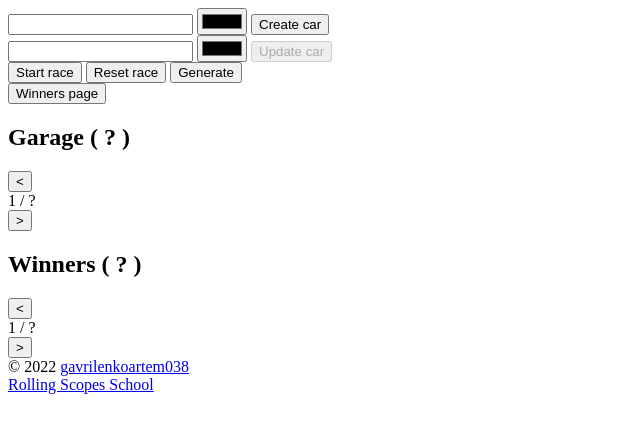
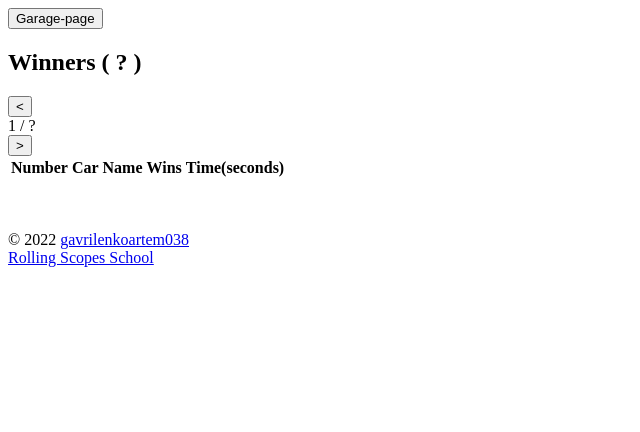
Before and after one commit to gavrilenkoartem038/JS2022Q1, a website built with webpack: page async-race/src/index.html in a window 1280 px wide. Both pictures are taken after a click on the button "Winners page". Shown: the whole page, without its empty margins (0-640 px from the left). Built offline with nearby package versions, Linux system fonts and the light colour scheme; files whose address does not match are found by name.

Commit message:
feat: add show winners page featute

```diff
--- a/async-race/src/components/const/session.ts
+++ b/async-race/src/components/const/session.ts
@@ -5,7 +5,11 @@ const settings = new Settings();
 class Session {
   public garagePageNumber = settings.DEFAULT_INIT_VALUE;
 
+  public winnersPageNumber = settings.DEFAULT_INIT_VALUE;
+
   public garageMaxPage: number = settings.DEFAULT_INIT_VALUE;
+
+  public winnersMaxPage: number = settings.DEFAULT_INIT_VALUE;
 
   public currentGarage: number[] = [];
 
--- a/async-race/src/components/const/settings.ts
+++ b/async-race/src/components/const/settings.ts
@@ -2,6 +2,8 @@ export class Settings {
   public SERVER = 'http://127.0.0.1:3000/';
 
   public GARAGE_ITEMS_PER_PAGE = 7;
+
+  public WINNERS_ITEMS_PER_PAGE = 10;
 
   public DEFAULT_INIT_VALUE = 1;
 
--- a/async-race/src/components/view/controls/constrols.ts
+++ b/async-race/src/components/view/controls/constrols.ts
@@ -2,7 +2,7 @@
 import API from '../../api/api';
 import Session from '../../const/session';
 import { Settings } from '../../const/settings';
-import { Callback, Car, Engine, EventCallback, RaceCar } from '../../types';
+import { Callback, Car, Engine, EventCallback, RaceCar, Winner } from '../../types';
 import Initial from '../html/initial';
 import HTMLParts from '../html/parts';
 
@@ -37,9 +37,33 @@ class Controls {
     }
   };
 
+  public loadWinners: Callback = async (): Promise<void> => {
+    const container = document.querySelector('.winners') as HTMLElement;
+    const itemCounter = document.querySelector('.winners-count') as HTMLElement;
+    const currentPage = document.querySelector('.winners-cur') as HTMLElement;
+    const totalPages = document.querySelector('.winners-tot') as HTMLElement;
+    const prevPage = document.querySelector('.prev-winners') as HTMLButtonElement;
+    const nextPage = document.querySelector('.next-winners') as HTMLButtonElement;
+    const response = await api.getAllWinners(session.winnersPageNumber);
+    if (response) {
+      const { winners: items, total } = response;
+      session.winnersMaxPage = Math.ceil(total / settings.WINNERS_ITEMS_PER_PAGE) || settings.DEFAULT_INIT_VALUE;
+      prevPage.disabled = session.winnersPageNumber < 2;
+      nextPage.disabled = session.winnersPageNumber >= session.winnersMaxPage;
+      currentPage.innerHTML = `${session.winnersPageNumber}`;
+      totalPages.innerHTML = `${session.winnersMaxPage}`;
+      itemCounter.innerHTML = `${total}`;
+      container.innerHTML = '';
+      items.forEach((car: Winner): void => {
+        container.innerHTML += car.wins;
+      });
+    }
+  };
+
   public initPage: Callback = async (): Promise<void> => {
     document.body.innerHTML += initialHtml.template();
     this.loadGarage();
+    this.loadWinners();
   };
 
   public createCar: Callback = async (): Promise<void> => {
@@ -137,7 +161,7 @@ class Controls {
   };
 
   public startRace: Callback = async (): Promise<void> => {
-    this.resetRace();
+    await this.resetRace();
     const garage = session.currentGarage;
     const cars: RaceCar[] = await Promise.all(garage.map(this.getCarRaceInfo));
     const winner: RaceCar | void = await Promise.any(cars.map(this.getWinner)).catch(() => {
@@ -150,9 +174,8 @@ class Controls {
       message.innerHTML = `Last winner ${name} (${winner.time}s)`;
       message.style.visibility = 'visible';
       setTimeout(() => (message.style.visibility = 'hidden'), 3000);
+      this.loadWinners();
     }
-    const response = await api.getAllWinners(1);
-    console.log(response);
   };
 
   public resetRace: Callback = async (): Promise<void> => {
@@ -171,5 +194,27 @@ class Controls {
       value.querySelector('.car')?.classList.remove('drive', 'crash');
     });
   };
+
+  public nextWinners: Callback = async (): Promise<void> => {
+    session.winnersPageNumber += 1;
+    this.loadWinners();
+  };
+
+  public prevWinners: Callback = async (): Promise<void> => {
+    session.winnersPageNumber -= 1;
+    this.loadWinners();
+  };
+
+  public showWinners: Callback = async (): Promise<void> => {
+    (<HTMLElement>document.querySelector('.winners-page')).style.visibility = 'visible';
+    (<HTMLElement>document.querySelector('.header')).style.visibility = 'hidden';
+    (<HTMLElement>document.querySelector('.main')).style.visibility = 'hidden';
+  };
+
+  public showGarage: Callback = async (): Promise<void> => {
+    (<HTMLElement>document.querySelector('.winners-page')).style.visibility = 'hidden';
+    (<HTMLElement>document.querySelector('.header')).style.visibility = 'visible';
+    (<HTMLElement>document.querySelector('.main')).style.visibility = 'visible';
+  };
 }
 export default Controls;
--- a/async-race/src/components/view/controls/listeners.ts
+++ b/async-race/src/components/view/controls/listeners.ts
@@ -17,6 +17,10 @@ class Listeners {
     document.addEventListener('click', (e: Event) => callbackBuilder(controls.stopCar, 'stop', e));
     document.addEventListener('click', (e: Event) => callbackBuilder(controls.startRace, 'start-race', e));
     document.addEventListener('click', (e: Event) => callbackBuilder(controls.resetRace, 'reset-race', e));
+    document.addEventListener('click', (e: Event) => callbackBuilder(controls.nextWinners, 'next-winners', e));
+    document.addEventListener('click', (e: Event) => callbackBuilder(controls.prevWinners, 'prev-winners', e));
+    document.addEventListener('click', (e: Event) => callbackBuilder(controls.showWinners, 'winners-btn', e));
+    document.addEventListener('click', (e: Event) => callbackBuilder(controls.showGarage, 'garage-btn', e));
   };
 }
 
--- a/async-race/src/components/view/html/parts.ts
+++ b/async-race/src/components/view/html/parts.ts
@@ -1,6 +1,7 @@
 class HTMLParts {
   public header = (): string => {
     return `<header class="header">
+    <button class="winners-btn">Winners page</button>
     <div class="controls">
       <div class="create">
         <input type="text" class="create-name">
@@ -18,7 +19,6 @@ class HTMLParts {
         <button class="generate-cars">Generate</button>
       </div>
     </div>
-    <button class="winners-btn">Winners page</button>
   </header>`;
   };
 
@@ -79,10 +79,11 @@ class HTMLParts {
 
   public winners = (): string => {
     return `<div class="winners-page">
+    <button class="garage-btn">Garage-page</button>
     <div class="winners-info">
       <h2 class="winners-title">Winners
         <span>(</span>
-        <span class="cars-count">?</span>
+        <span class="winners-count">?</span>
         <span>)</span>
       </h2>
       <div class="winners-controls">
@@ -95,7 +96,17 @@ class HTMLParts {
         <button class="next-winners">></button>
       </div>
     </div>
-    <div class="winners"></div>
+    <div class="winners">
+      <table>
+        <tr>
+          <th>Number</th>
+          <th>Car</th>
+          <th>Name</th>
+          <th>Wins</th>
+          <th>Time(seconds)</th>
+        </tr>
+      </table>
+    </div>
   </div>`;
   };
 }
--- a/async-race/src/style.scss
+++ b/async-race/src/style.scss
@@ -6,6 +6,10 @@
   to {
     margin-left: calc(100% - 100px);
   }
+}
+
+body {
+  position: relative;
 }
 
 .road {
@@ -29,3 +33,11 @@
     visibility: hidden;
   }
 }
+
+.winners-page {
+  position: absolute;
+  width: 100%;
+  top: 0;
+  height: 100%;
+  visibility: hidden;
+}
```
